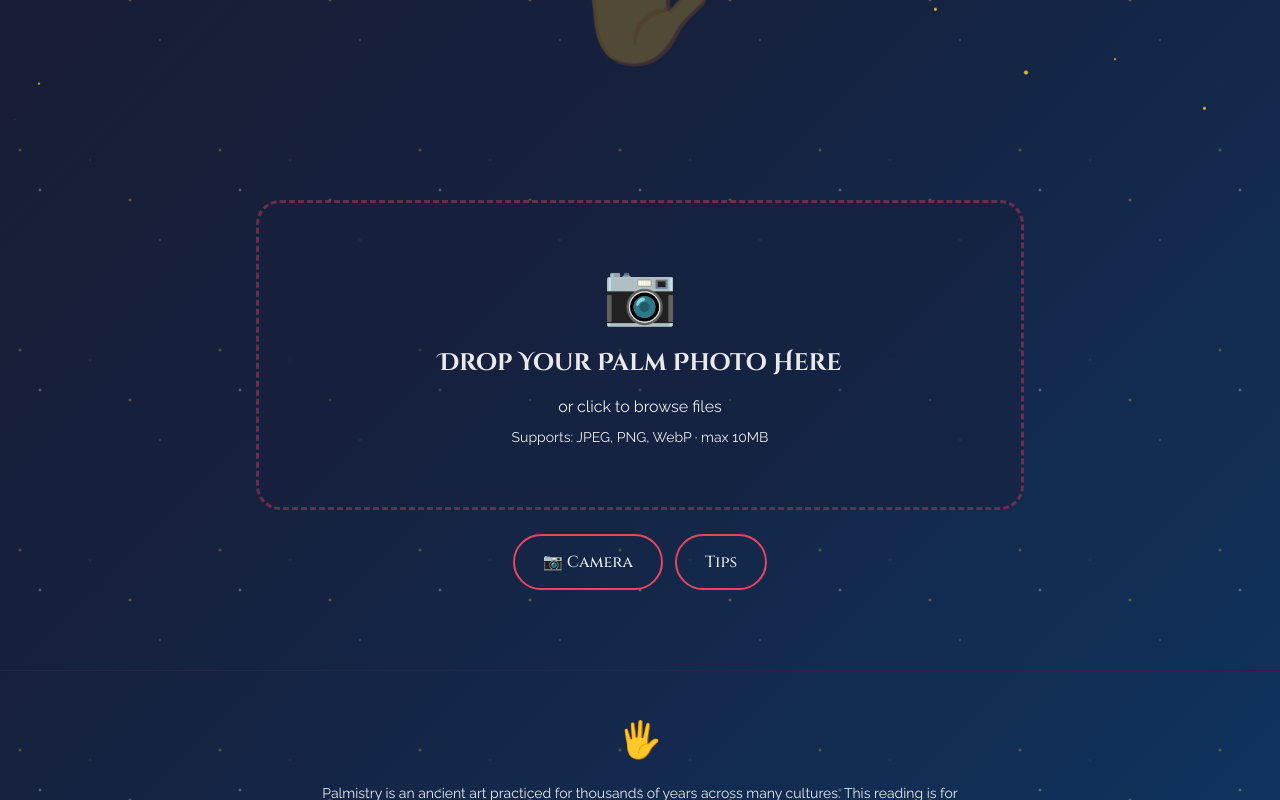
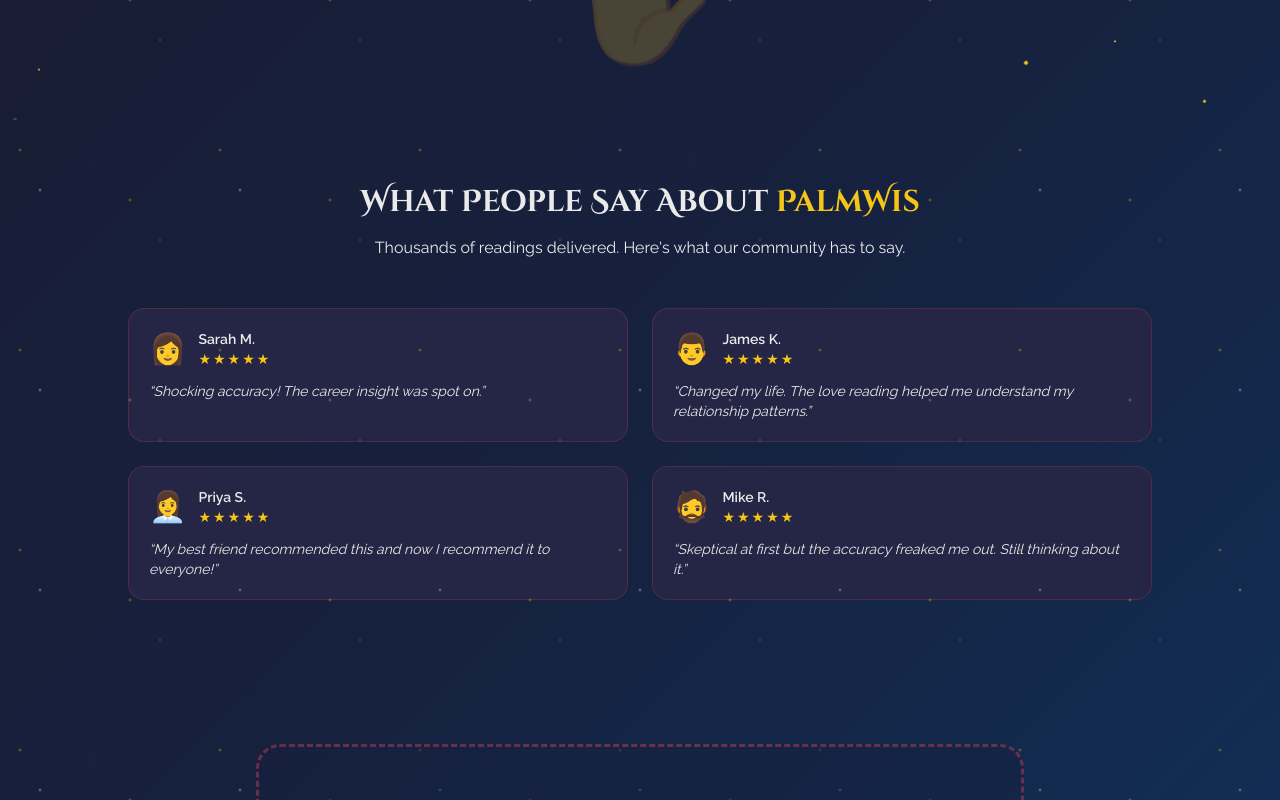
Before and after one commit to devenkhatri/palmwiz, a Next.js app: page / in a window 1280 px wide. Shown: the part 680-1480 px from the top of the page. Built offline with nearby package versions, Linux system fonts and the light colour scheme.

Commit message:
feat: add testimonials section to homepage

```diff
--- a/src/app/page.tsx
+++ b/src/app/page.tsx
@@ -3,6 +3,7 @@
 import { useState, useRef, useCallback, useEffect, useMemo } from "react";
 import EmailGateModal from "@/components/EmailGateModal";
 import PaywallModal   from "@/components/PaywallModal";
+import Testimonials   from "@/components/Testimonials";
 import {
   loadCredits, consumeCredit, addCredits, unlockWithEmail,
   type CreditState,
@@ -682,6 +683,9 @@
         <div className="mt-8 md:mt-16 text-7xl md:text-9xl opacity-20 animate-pulse">🖐️</div>
       </section>
 
+      {/* Testimonials Section */}
+      <Testimonials />
+
       {/* ── Upload Section ─────────────────────────────────────── */}
       <section id="upload-section" className="relative py-12 md:py-20 px-4 md:px-6 no-print">
         <div className="max-w-3xl mx-auto">
--- /dev/null
+++ b/src/components/Testimonials.tsx
@@ -0,0 +1,47 @@
+"use client";
+
+const testimonials = [
+  { name: "Sarah M.", avatar: "👩", quote: "Shocking accuracy! The career insight was spot on.", rating: 5 },
+  { name: "James K.", avatar: "👨", quote: "Changed my life. The love reading helped me understand my relationship patterns.", rating: 5 },
+  { name: "Priya S.", avatar: "👩‍💼", quote: "My best friend recommended this and now I recommend it to everyone!", rating: 5 },
+  { name: "Mike R.", avatar: "🧔", quote: "Skeptical at first but the accuracy freaked me out. Still thinking about it.", rating: 5 },
+];
+
+function StarRating({ rating }: { rating: number }) {
+  return (
+    <div className="flex gap-0.5">
+      {[...Array(rating)].map((_, i) => (
+        <span key={i} className="text-highlight text-sm">★</span>
+      ))}
+    </div>
+  );
+}
+
+export default function Testimonials() {
+  return (
+    <section className="py-16 px-4 md:px-6">
+      <div className="max-w-5xl mx-auto">
+        <h2 className="font-decorative text-2xl md:text-3xl text-center mb-4">
+          What People Say About <span className="text-highlight">PalmWis</span>
+        </h2>
+        <p className="text-text-secondary text-center mb-12 max-w-xl mx-auto">
+          Thousands of readings delivered. Here&apos;s what our community has to say.
+        </p>
+        <div className="grid grid-cols-1 md:grid-cols-2 gap-4 md:gap-6">
+          {testimonials.map(({ name, avatar, quote, rating }) => (
+            <div key={name} className="card-mystical p-5 hover:scale-[1.02] transition-transform">
+              <div className="flex items-center gap-3 mb-3">
+                <span className="text-3xl">{avatar}</span>
+                <div>
+                  <p className="font-semibold text-text-primary text-sm">{name}</p>
+                  <StarRating rating={rating} />
+                </div>
+              </div>
+              <p className="text-text-secondary text-sm italic">&ldquo;{quote}&rdquo;</p>
+            </div>
+          ))}
+        </div>
+      </div>
+    </section>
+  );
+}
```
